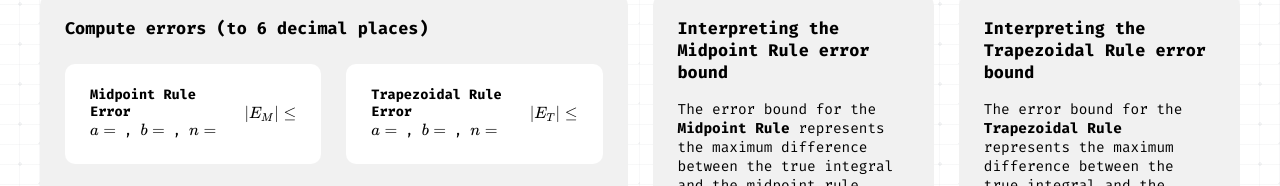
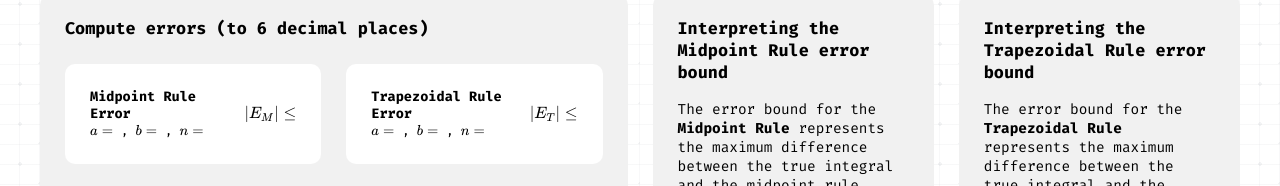
Before and after one commit to imthecon/numerical-integration-toolkit, a website built with Vite: page index.html in a window 1280 px wide. Shown: the part 576-762 px from the top of the page. Built offline with nearby package versions, Linux system fonts and the light colour scheme; files whose address does not match are found by name; a web font is replaced by a local one.

Commit message:
text sizing changes

```diff
--- a/index.html
+++ b/index.html
@@ -87,7 +87,7 @@
               <div class="errorBox">
                 <div>
                   <p><b>Midpoint Rule Error</b></p>
-                  <p>$a =$<span class="c aValue"></span>, $b =$<span class="c bValue"></span>, $n =$<span class="c nValue"></span></p>
+                  <p class="varData">$a =$<span class="c aValue"></span>, $b =$<span class="c bValue"></span>, $n =$<span class="c nValue"></span></p>
                 </div>
                 <div class="errorValue">
                   <p>$|E_M| \le$</p>
@@ -98,7 +98,7 @@
               <div class="errorBox">
                 <div>
                   <p><b>Trapezoidal Rule Error</b></p>
-                  <p>$a =$<span class="c aValue"></span>, $b =$<span class="c bValue"></span>, $n =$<span class="c nValue"></span></p>
+                  <p class="varData">$a =$<span class="c aValue"></span>, $b =$<span class="c bValue"></span>, $n =$<span class="c nValue"></span></p>
                 </div>
                 <div class="errorValue">
                   <p>$|E_T| \le$</p>
--- a/package.json
+++ b/package.json
@@ -6,9 +6,11 @@
   "scripts": {
     "dev": "vite",
     "build": "vite build",
-    "preview": "vite preview"
+    "preview": "vite preview",
+    "deploy": "gh-pages -d dist"
   },
   "devDependencies": {
+    "gh-pages": "^6.3.0",
     "vite": "^8.0.10"
   },
   "dependencies": {
--- a/src/style.css
+++ b/src/style.css
@@ -658,6 +658,10 @@ input[type="checkbox"]:active {
   margin: 0;
 }
 
+.errorBox .varData {
+  font-size: 12px;
+}
+
 .errorValue {
   flex: 1;
   width: 100%;
```
Also changed, not shown: 1 other file.
